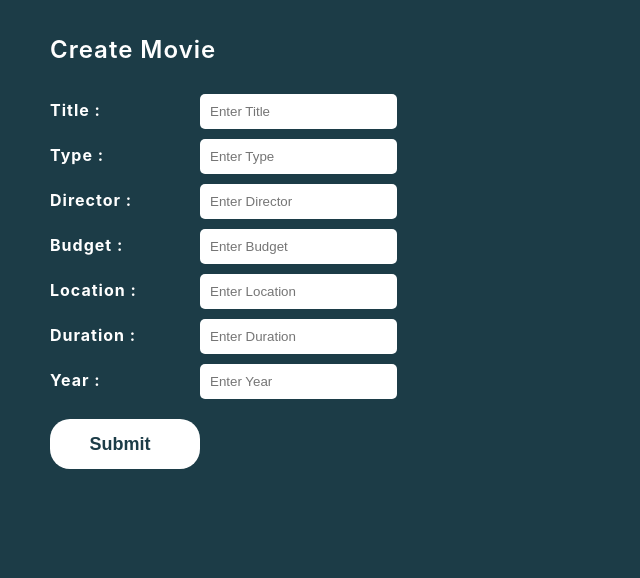
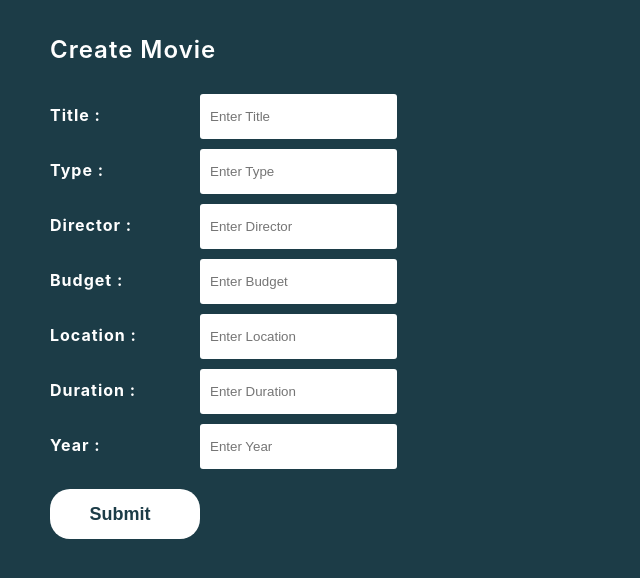
Before and after one commit to absmani16/movies, a React (Create React App) app: page /movies/create in a window 1280 px wide. Shown: the top 578 px of the page, without its empty margins (0-640 px from the left). Built offline with nearby package versions, Linux system fonts and the light colour scheme.

Commit message:
Loading fixes

```diff
--- a/src/Component/Grid/style.module.css
+++ b/src/Component/Grid/style.module.css
@@ -1,6 +1,7 @@
 .table {
     margin-top: 30px;
     width: 100%;
+    overflow: scroll;
 }
 
 .table,
--- a/src/Page/Form/style.module.css
+++ b/src/Page/Form/style.module.css
@@ -1,8 +1,9 @@
 .input {
-    padding: 10px;
-    border-radius: 5px;
+    padding: 15px 10px;
+    border-radius: 3px;
     border: none;
 }
+
 
 .field {
     margin-top: 10px;
--- a/src/Page/Home/Delete.jsx
+++ b/src/Page/Home/Delete.jsx
@@ -17,12 +17,10 @@ const Delete = ({ item, onUpdate, list }) => {
                 <div className={`${style.delete}${fetching === true ? " " + style.loading : ""}`}>
                     {
                         fetching === true && (
-                            <div className={style.deleteLoader}>
-                                <Loader
-                                    text={false}
-                                    className={style.loader}
-                                />
-                            </div>
+                            <Loader
+                                text={false}
+                                className={style.loader}
+                            />
                         )
                     }
                     {
--- a/src/Page/Home/style.module.css
+++ b/src/Page/Home/style.module.css
@@ -28,11 +28,12 @@
 }
 
 .loading {
+    position: relative;
     margin: 5px 16px 5px;
 }
 
 .loader {
-    width: 25px;
+    max-width: 25px;
     background-color: #fff;
     border-radius: 50%;
 }
@@ -41,7 +42,3 @@
     position: relative;
     margin-top: 60px;
 }
-
-.deleteLoader {
-    position: relative;
-}
--- a/src/assets/style.module.css
+++ b/src/assets/style.module.css
@@ -14,6 +14,11 @@ body {
 button {
     border: none;
 }
+
+input[type="text"] {
+    outline: none;
+}
+
 :global(.Toastify__toast-theme--dark) {
     font-size: 14px;
 }
```
